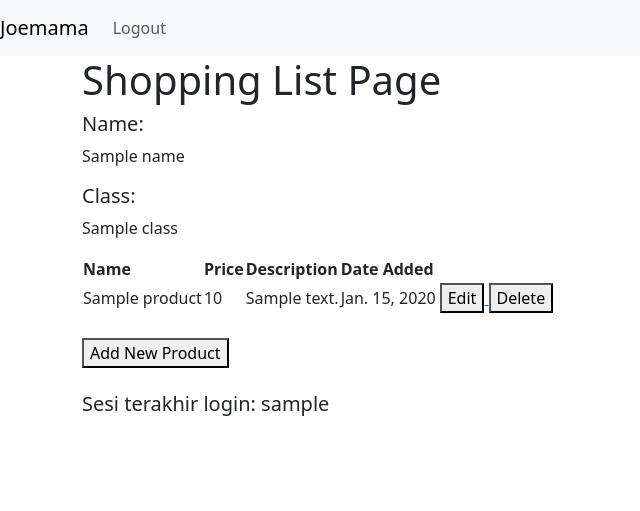
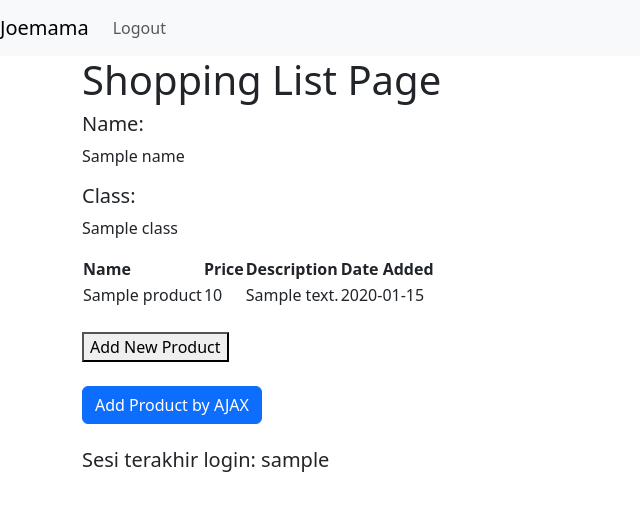
Before and after one commit to VicoAdli/shopping-list, a Django app: template main/templates/main.html in a window 1280 px wide. Shown: the top 511 px of the page, without its empty margins (0-640 px from the left). Run offline with Django 4.2, Linux system fonts and the light colour scheme; tables that the repository leaves empty hold one stand-in row (values such as "Sample post"); the template is opened without the code that fills it: values that come from a table or form of the project are taken from there, most other values are stand-ins (such as "Sample title", 1, 10 or a date in 2020).

Commit message:
Progress Tutorial 5

```diff
--- a/main/templates/main.html
+++ b/main/templates/main.html
@@ -24,7 +24,7 @@
         <h5>Class:</h5>
         <p>{{class}}</p>
 
-        <table>
+        <table id="product_table">
             <tr>
                 <th>Name</th>
                 <th>Price</th>
@@ -69,6 +69,81 @@
 
         <br />
 
+        <button type="button" class="btn btn-primary" data-bs-toggle="modal" data-bs-target="#exampleModal">Add Product by AJAX</button><br />
+
+        <br />
+
         <h5>Sesi terakhir login: {{ last_login }}</h5>
     </div>
+
+    <div class="modal fade" id="exampleModal" tabindex="-1" aria-labelledby="exampleModalLabel" aria-hidden="true">
+        <div class="modal-dialog">
+            <div class="modal-content">
+                <div class="modal-header">
+                    <h1 class="modal-title fs-5" id="exampleModalLabel">Add New Product</h1>
+                    <button type="button" class="btn-close" data-bs-dismiss="modal" aria-label="Close"></button>
+                </div>
+                <div class="modal-body">
+                    <form id="form" onsubmit="return false;">
+                        {% csrf_token %}
+                        <div class="mb-3">
+                            <label for="name" class="col-form-label">Name:</label>
+                            <input type="text" class="form-control" id="name" name="name"></input>
+                        </div>
+                        <div class="mb-3">
+                            <label for="price" class="col-form-label">Price:</label>
+                            <input type="number" class="form-control" id="price" name="price"></input>
+                        </div>
+                        <div class="mb-3">
+                            <label for="description" class="col-form-label">Description:</label>
+                            <textarea class="form-control" id="description" name="description"></textarea>
+                        </div>
+                    </form>
+                </div>
+                <div class="modal-footer">
+                    <button type="button" class="btn btn-secondary" data-bs-dismiss="modal">Close</button>
+                    <button type="button" class="btn btn-primary" id="button_add" data-bs-dismiss="modal">Add Product</button>
+                </div>
+            </div>
+        </div>
+    </div>
+
+    <script>
+        async function getProducts() {
+            return fetch("{% url 'main:get_product_json' %}").then((res) => res.json())
+        }
+
+        async function refreshProducts() {
+            document.getElementById("product_table").innerHTML = ""
+            const products = await getProducts()
+            let htmlString = `<tr>
+                <th>Name</th>
+                <th>Price</th>
+                <th>Description</th>
+                <th>Date Added</th>
+            </tr>`
+            products.forEach((item) => {
+                htmlString += `\n<tr>
+                <td>${item.fields.name}</td>
+                <td>${item.fields.price}</td>
+                <td>${item.fields.description}</td>
+                <td>${item.fields.date_added}</td>
+            </tr>`
+            })
+
+            document.getElementById("product_table").innerHTML = htmlString
+        }
+        refreshProducts()
+
+        function addProduct() {
+            fetch("{% url 'main:add_product_ajax' %}", {
+                method: "POST",
+                body: new FormData(document.querySelector('#form'))
+            }).then(refreshProducts)
+
+            document.getElementById("form").reset()
+            return false
+        }
+        document.getElementById("button_add").onclick = addProduct
+    </script>
 {% endblock content %}
--- a/main/urls.py
+++ b/main/urls.py
@@ -1,5 +1,5 @@
 from django.urls import path
-from main.views import show_main, create_product, show_xml, show_json, show_xml_by_id, show_json_by_id, register, login_user, logout_user, edit_product, delete_product
+from main.views import show_main, create_product, show_xml, show_json, show_xml_by_id, show_json_by_id, register, login_user, logout_user, edit_product, delete_product, get_product_json, add_product_ajax
 
 app_name = 'main'
 
@@ -14,5 +14,7 @@ urlpatterns = [
     path('login/', login_user, name='login'),
     path('logout/', logout_user, name='logout'),
     path('edit-product/<int:id>', edit_product, name='edit_product'),
-    path('delete/<int:id>', delete_product, name='delete_product')
+    path('delete/<int:id>', delete_product, name='delete_product'),
+    path('get-product/', get_product_json, name='get_product_json'),
+    path('create-product-ajax/', add_product_ajax, name='add_product_ajax')
 ]
--- a/main/views.py
+++ b/main/views.py
@@ -1,12 +1,13 @@
 import datetime
 from django.urls import reverse
 from django.shortcuts import redirect, render
-from django.http import HttpResponse, HttpResponseRedirect
+from django.http import HttpResponse, HttpResponseNotFound, HttpResponseRedirect
 from django.core import serializers
 from django.contrib import messages
 from django.contrib.auth import authenticate, login, logout
 from django.contrib.auth.forms import UserCreationForm
 from django.contrib.auth.decorators import login_required
+from django.views.decorators.csrf import csrf_exempt
 from main.models import Product
 from main.forms import ProductForm
 
@@ -106,3 +107,22 @@ def delete_product(request, id):
     product.delete()
     # Kembali ke halaman awal
     return HttpResponseRedirect(reverse('main:show_main'))
+
+def get_product_json(request):
+    product_item = Product.objects.all()
+    return HttpResponse(serializers.serialize('json', product_item))
+
+@csrf_exempt
+def add_product_ajax(request):
+    if request.method == 'POST':
+        name = request.POST.get("name")
+        price = request.POST.get("price")
+        description = request.POST.get("description")
+        user = request.user
+
+        new_product = Product(name=name, price=price, description=description, user=user)
+        new_product.save()
+
+        return HttpResponse(b"CREATED", status=201)
+
+    return HttpResponseNotFound()
```
